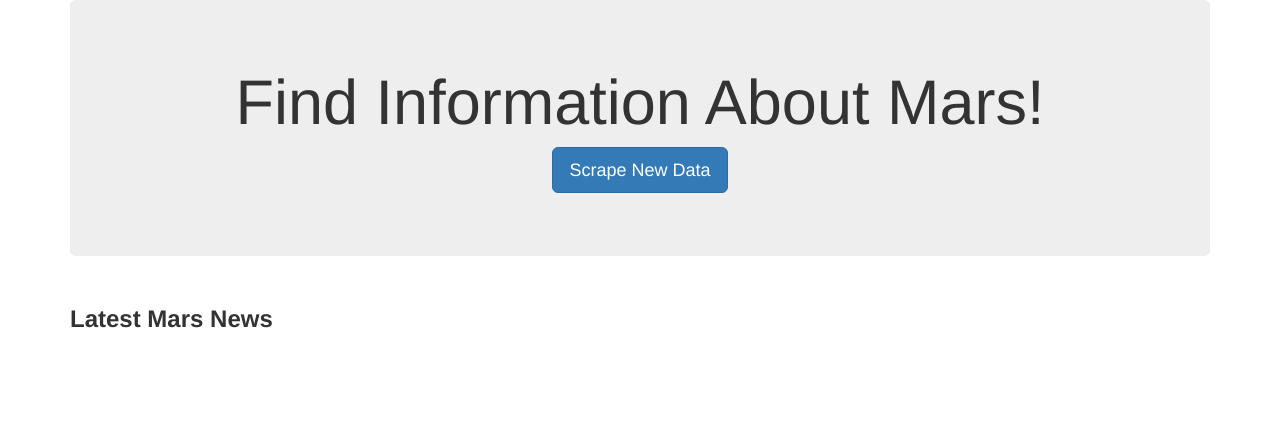
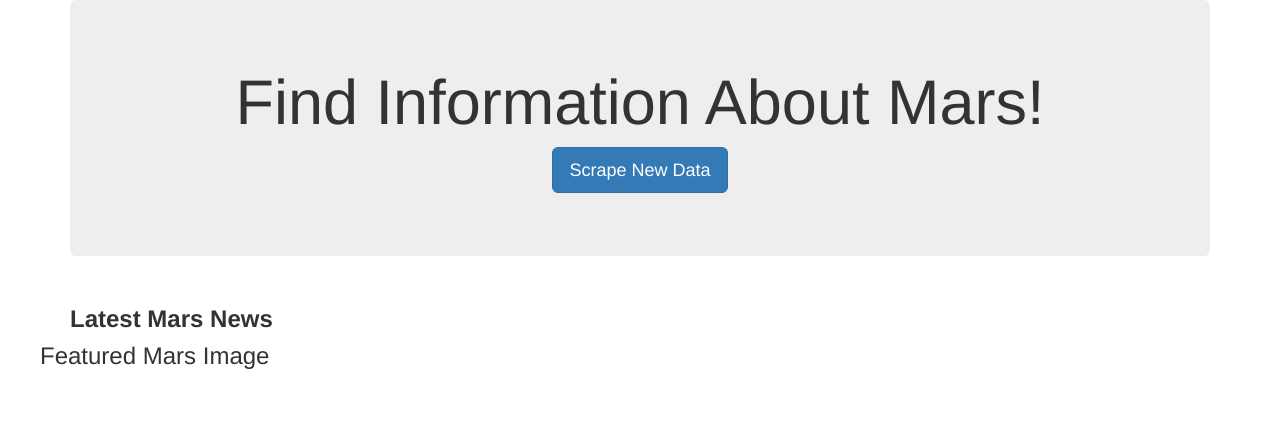
Before and after one commit to alpheus23/Web-Scraping-Challenge, a Flask app: page / in a window 1280 px wide. Shown: the top 443 px of the page. Run offline with Flask 2, Linux system fonts and the light colour scheme; data that the repository does not hold is empty; some libraries are stand-ins or nearby versions.

Commit message:
Printed image to site

```diff
--- a/Missions_to_Mars/templates/index.html
+++ b/Missions_to_Mars/templates/index.html
@@ -24,7 +24,10 @@
         <p>{{site_info.News_Paragraph}}</p>
       </div>
 
-
+      <div class="row" id="Featured-Mars-Image">
+        <h3 class='heading'>Featured Mars Image</h3>
+        <img class="main image" src= {{site_info.Image_URL}}>
+      </div>
     </div>
 
   </div>
```
